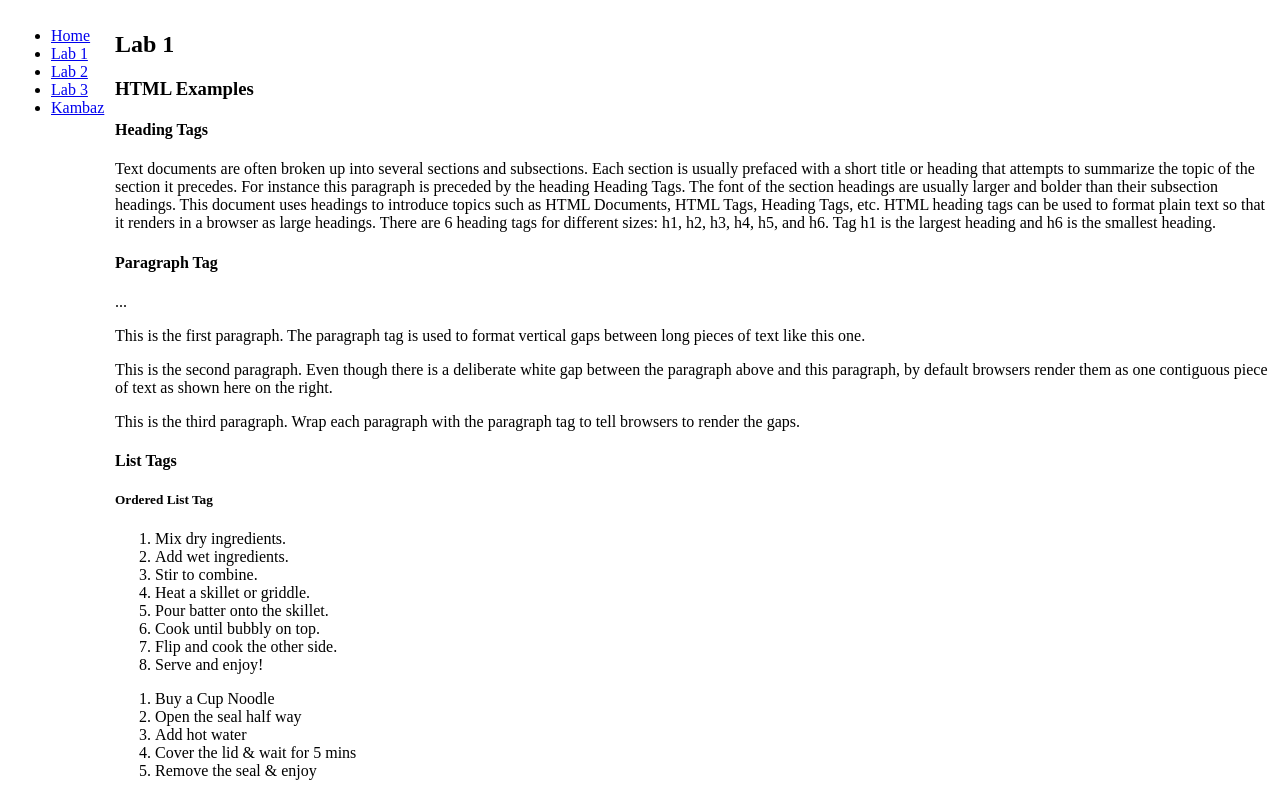
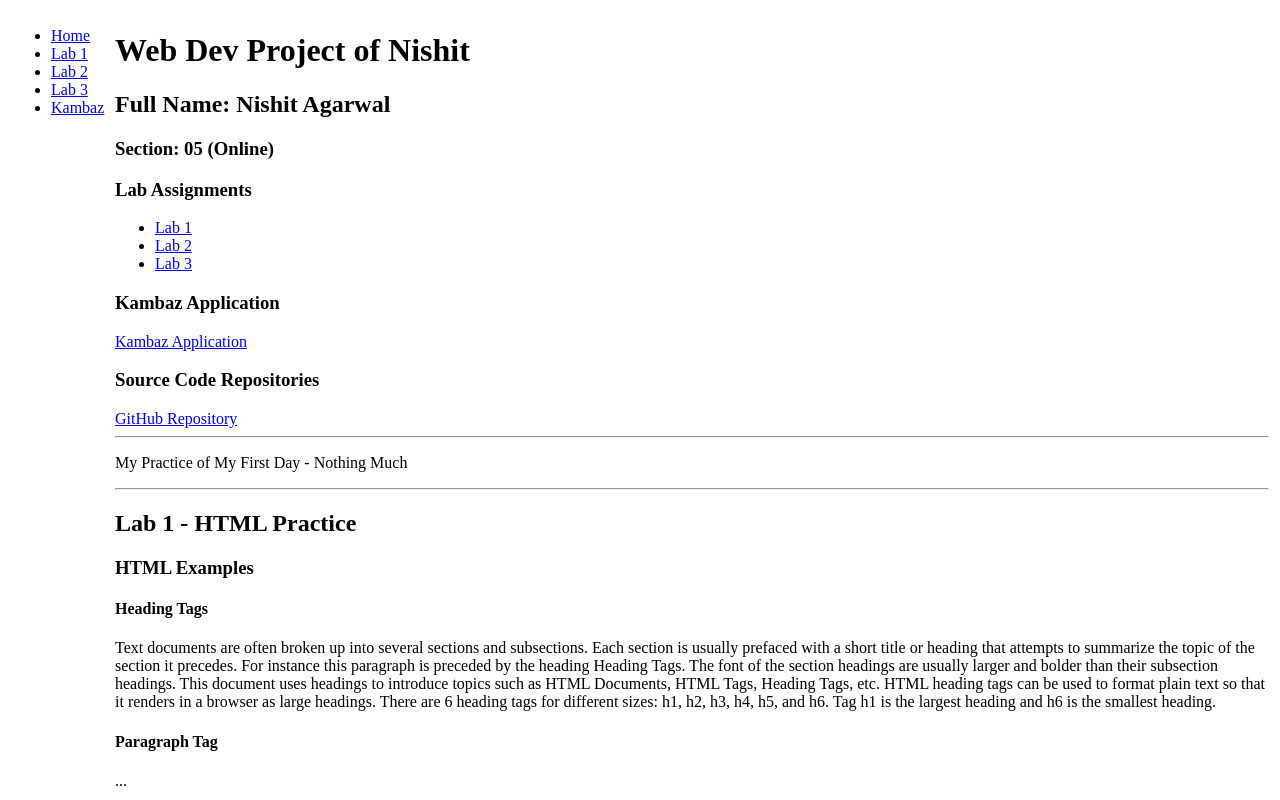
Before and after one commit to N91489/kambaz-next-js, a Next.js app: page /Labs/Lab1 in a window 1280 px wide. Shown: the top 800 px of the page. Built offline with nearby package versions, Linux system fonts and the light colour scheme.

Commit message:
added missing info in lab 1

```diff
--- a/app/Labs/Lab1/page.tsx
+++ b/app/Labs/Lab1/page.tsx
@@ -1,9 +1,53 @@
+import Link from "next/link";
 import React from "react";
 
 export default function Lab1() {
   return (
     <div id="wd-lab1">
-      <h2>Lab 1</h2>
+      <h1>Web Dev Project of Nishit</h1>
+
+      {/* Add your full name and section here */}
+      <h2>Full Name: Nishit Agarwal</h2>
+      <h3>Section: 05 (Online)</h3>
+
+      {/* Links to Lab Assignments */}
+      <div id="wd-lab-links">
+        <h3>Lab Assignments</h3>
+        <ul>
+          <li>
+            <a href="/Labs/Lab1">Lab 1</a>
+          </li>
+          <li>
+            <a href="/Labs/Lab2">Lab 2</a>
+          </li>
+          <li>
+            <a href="/Labs/Lab3">Lab 3</a>
+          </li>
+        </ul>
+      </div>
+
+      <div id="wd-kambaz-link">
+        <h3>Kambaz Application</h3>
+        <p>
+          <Link href="https://kambaz-next-js-flame.vercel.app/Labs">
+            Kambaz Application
+          </Link>
+        </p>
+      </div>
+      <div id="wd-source-code-links">
+        <h3>Source Code Repositories</h3>
+
+        <Link href="https://github.com/N91489/kambaz-next-js">
+          GitHub Repository
+        </Link>
+      </div>
+
+      <hr />
+
+      <p>My Practice of My First Day - Nothing Much</p>
+      <hr />
+
+      <h2>Lab 1 - HTML Practice</h2>
       <h3>HTML Examples</h3>
 
       <div id="wd-h-tag">
```
